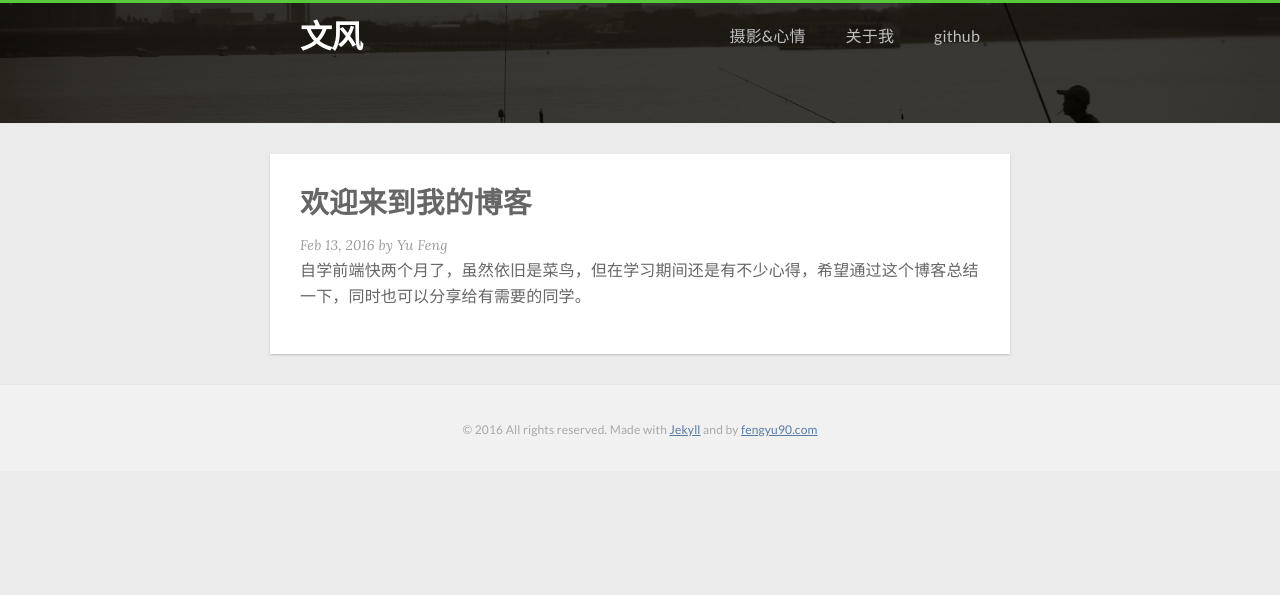
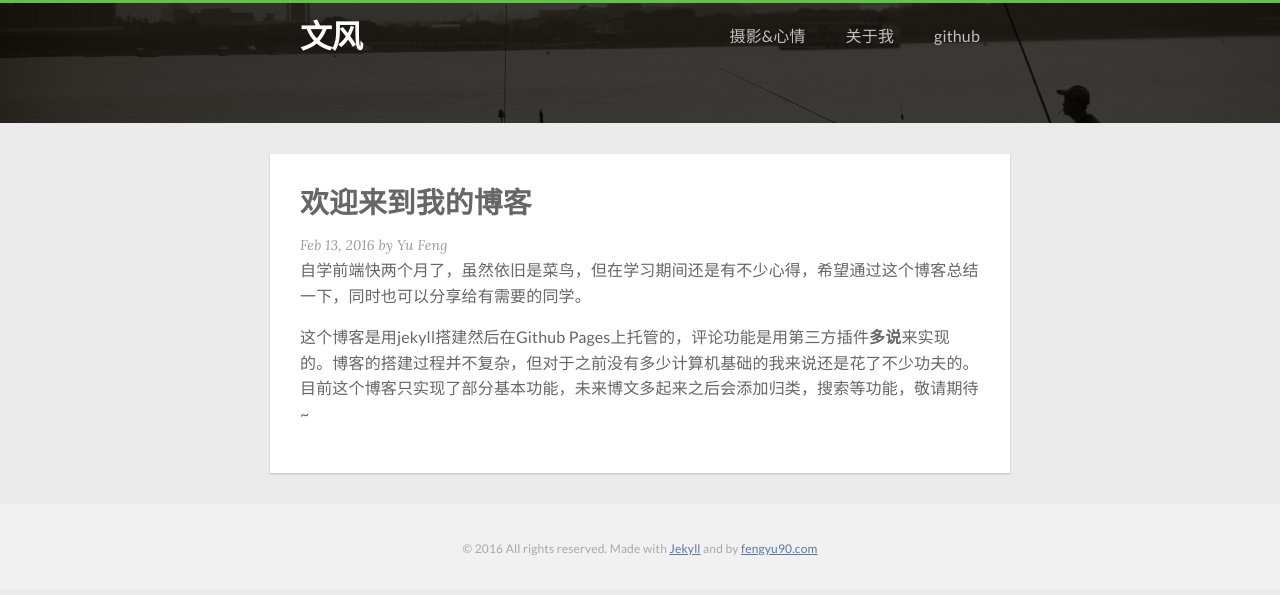
Before and after one commit to windsvon/windsvon.github.io, a Jekyll site: the page built from _posts/2016-02-13-first-blog.markdown, in a window 1280 px wide. Shown: the top 595 px of the page. Built offline with Jekyll 4.4.1, drawn with Linux system fonts in a browser that asks for light colours; nearby versions of some CDN libraries; comment, search, counter and statistics services are not loaded.

Commit message:
new post

```diff
--- a/_posts/2016-02-13-first-blog.markdown
+++ b/_posts/2016-02-13-first-blog.markdown
@@ -7,3 +7,5 @@ comments: true
 ---
 
 自学前端快两个月了，虽然依旧是菜鸟，但在学习期间还是有不少心得，希望通过这个博客总结一下，同时也可以分享给有需要的同学。
+
+这个博客是用jekyll搭建然后在Github Pages上托管的，评论功能是用第三方插件**多说**来实现的。博客的搭建过程并不复杂，但对于之前没有多少计算机基础的我来说还是花了不少功夫的。目前这个博客只实现了部分基本功能，未来博文多起来之后会添加归类，搜索等功能，敬请期待~
```
